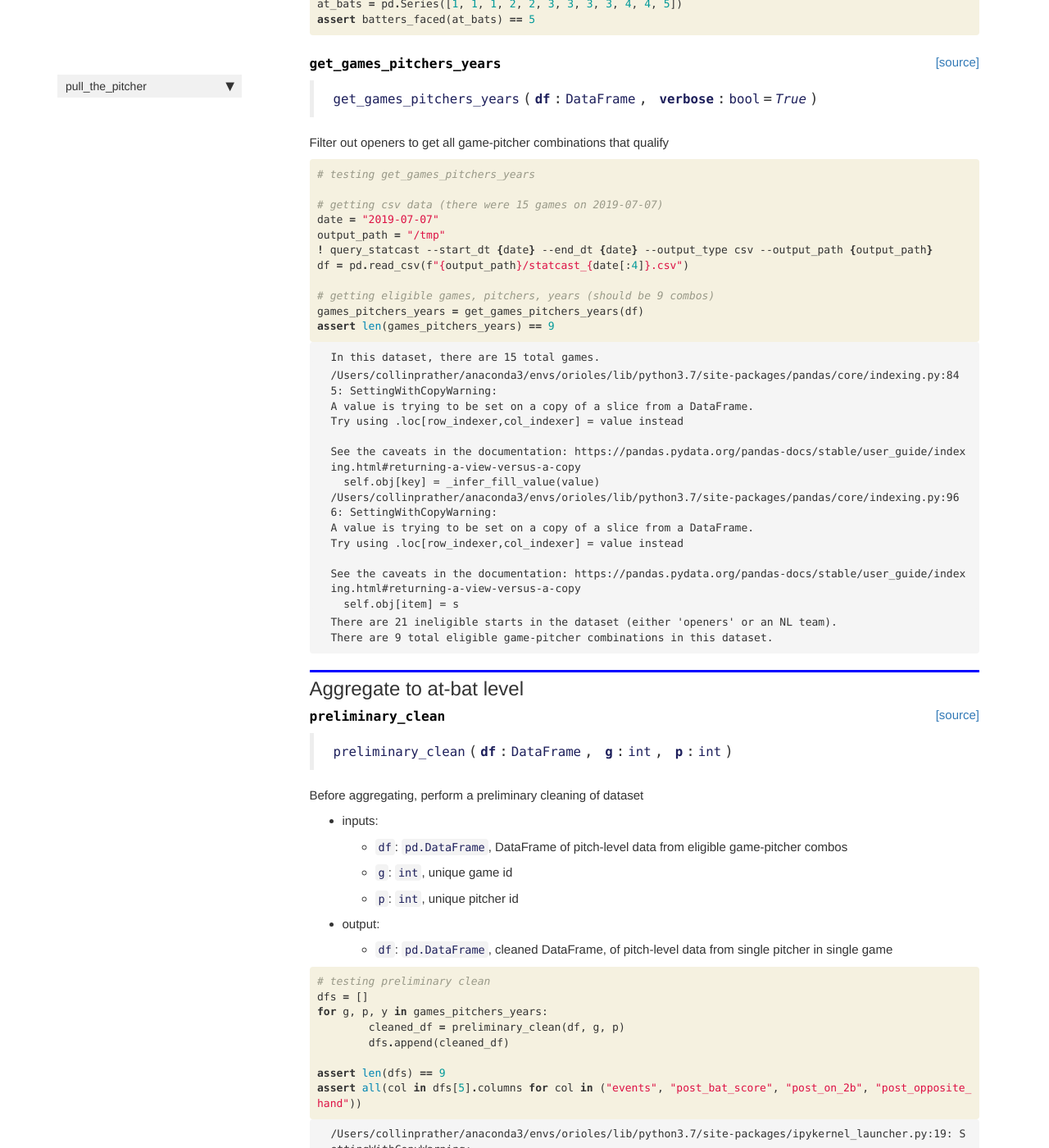
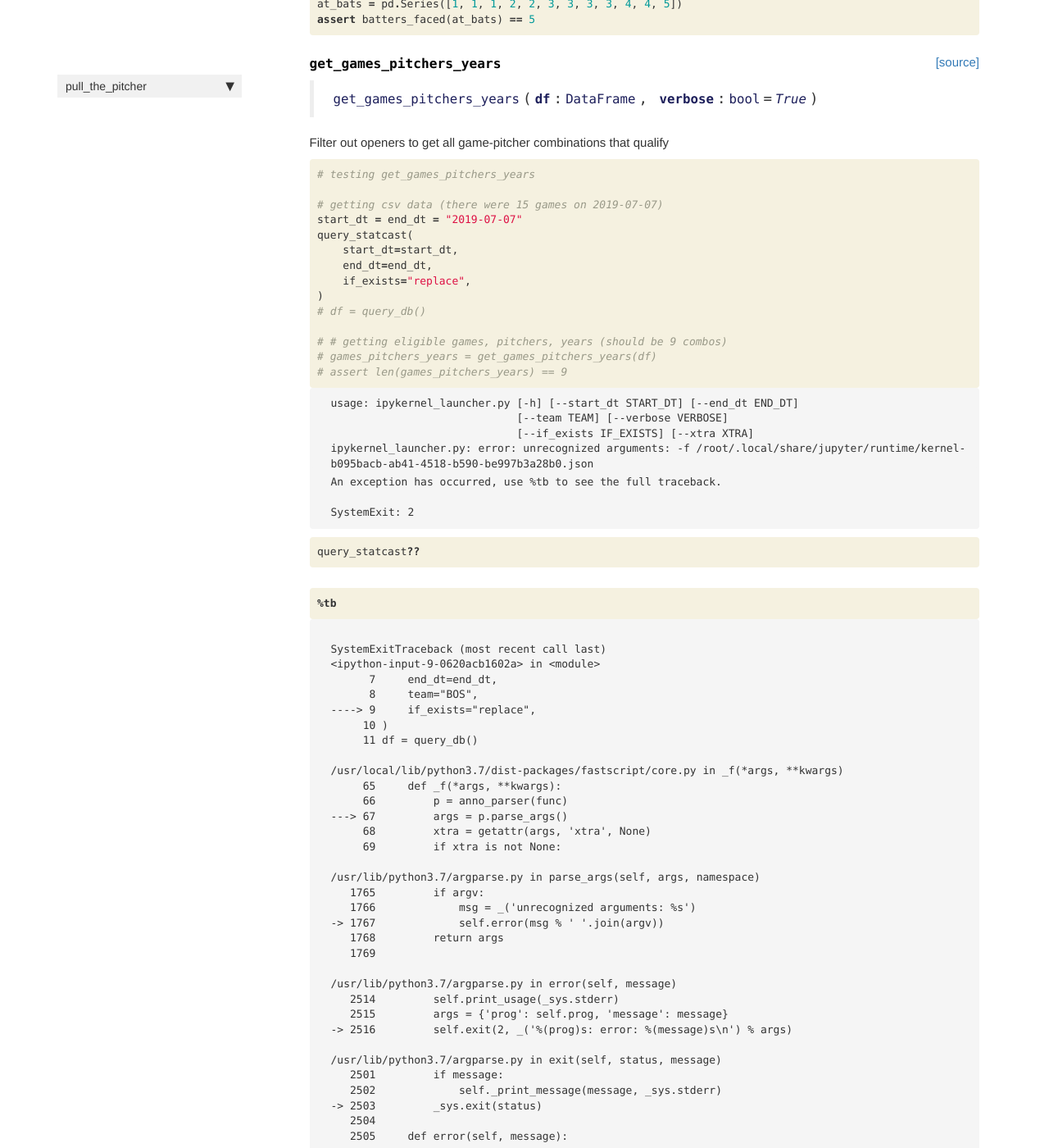
Before and after one commit to collinprather/pull-the-pitcher, a Jekyll site: the page built from docs/data_processing.html, in a window 1280 px wide and 1400 px high, scrolled down 2061 px. Shown: the whole window at 82% size. Built offline with Jekyll 4.4.1, drawn with Linux system fonts in a browser that asks for light colours; nearby versions of some CDN libraries; comment, search, counter and statistics services are not loaded.

Commit message:
removing postgres from docker-compose add pull-the-pitcher to reqs

```diff
--- a/docs/data_processing.html
+++ b/docs/data_processing.html
@@ -280,14 +280,17 @@
 <div class=" highlight hl-ipython3"><pre><span></span><span class="c1"># testing get_games_pitchers_years</span>
 
 <span class="c1"># getting csv data (there were 15 games on 2019-07-07)</span>
-<span class="n">date</span> <span class="o">=</span> <span class="s2">&quot;2019-07-07&quot;</span>
-<span class="n">output_path</span> <span class="o">=</span> <span class="s2">&quot;/tmp&quot;</span>
-<span class="o">!</span> query_statcast --start_dt <span class="o">{</span>date<span class="o">}</span> --end_dt <span class="o">{</span>date<span class="o">}</span> --output_type csv --output_path <span class="o">{</span>output_path<span class="o">}</span>
-<span class="n">df</span> <span class="o">=</span> <span class="n">pd</span><span class="o">.</span><span class="n">read_csv</span><span class="p">(</span><span class="sa">f</span><span class="s2">&quot;</span><span class="si">{</span><span class="n">output_path</span><span class="si">}</span><span class="s2">/statcast_</span><span class="si">{</span><span class="n">date</span><span class="p">[:</span><span class="mi">4</span><span class="p">]</span><span class="si">}</span><span class="s2">.csv&quot;</span><span class="p">)</span>
+<span class="n">start_dt</span> <span class="o">=</span> <span class="n">end_dt</span> <span class="o">=</span> <span class="s2">&quot;2019-07-07&quot;</span>
+<span class="n">query_statcast</span><span class="p">(</span>
+    <span class="n">start_dt</span><span class="o">=</span><span class="n">start_dt</span><span class="p">,</span>
+    <span class="n">end_dt</span><span class="o">=</span><span class="n">end_dt</span><span class="p">,</span>
+    <span class="n">if_exists</span><span class="o">=</span><span class="s2">&quot;replace&quot;</span><span class="p">,</span>
+<span class="p">)</span>
+<span class="c1"># df = query_db()</span>
 
-<span class="c1"># getting eligible games, pitchers, years (should be 9 combos)</span>
-<span class="n">games_pitchers_years</span> <span class="o">=</span> <span class="n">get_games_pitchers_years</span><span class="p">(</span><span class="n">df</span><span class="p">)</span>
-<span class="k">assert</span> <span class="nb">len</span><span class="p">(</span><span class="n">games_pitchers_years</span><span class="p">)</span> <span class="o">==</span> <span class="mi">9</span>
+<span class="c1"># # getting eligible games, pitchers, years (should be 9 combos)</span>
+<span class="c1"># games_pitchers_years = get_games_pitchers_years(df)</span>
+<span class="c1"># assert len(games_pitchers_years) == 9</span>
 </pre></div>
 
     </div>
@@ -299,37 +302,106 @@
 
 <div class="output_area">
 
-<div class="output_subarea output_stream output_stdout output_text">
-<pre>In this dataset, there are 15 total games.
+<div class="output_subarea output_stream output_stderr output_text">
+<pre>usage: ipykernel_launcher.py [-h] [--start_dt START_DT] [--end_dt END_DT]
+                             [--team TEAM] [--verbose VERBOSE]
+                             [--if_exists IF_EXISTS] [--xtra XTRA]
+ipykernel_launcher.py: error: unrecognized arguments: -f /root/.local/share/jupyter/runtime/kernel-b095bacb-ab41-4518-b590-be997b3a28b0.json
 </pre>
 </div>
 </div>
 
 <div class="output_area">
 
-<div class="output_subarea output_stream output_stderr output_text">
-<pre>/Users/collinprather/anaconda3/envs/orioles/lib/python3.7/site-packages/pandas/core/indexing.py:845: SettingWithCopyWarning:
-A value is trying to be set on a copy of a slice from a DataFrame.
-Try using .loc[row_indexer,col_indexer] = value instead
+<div class="output_subarea output_text output_error">
+<pre>
+An exception has occurred, use %tb to see the full traceback.
 
-See the caveats in the documentation: https://pandas.pydata.org/pandas-docs/stable/user_guide/indexing.html#returning-a-view-versus-a-copy
-  self.obj[key] = _infer_fill_value(value)
-/Users/collinprather/anaconda3/envs/orioles/lib/python3.7/site-packages/pandas/core/indexing.py:966: SettingWithCopyWarning:
-A value is trying to be set on a copy of a slice from a DataFrame.
-Try using .loc[row_indexer,col_indexer] = value instead
-
-See the caveats in the documentation: https://pandas.pydata.org/pandas-docs/stable/user_guide/indexing.html#returning-a-view-versus-a-copy
-  self.obj[item] = s
+<span class="ansi-red-fg">SystemExit</span><span class="ansi-red-fg">:</span> 2
 </pre>
 </div>
 </div>
 
+</div>
+</div>
+
+</div>
+    {% endraw %}
+
+    {% raw %}
+
+<div class="cell border-box-sizing code_cell rendered">
+<div class="input">
+
+<div class="inner_cell">
+    <div class="input_area">
+<div class=" highlight hl-ipython3"><pre><span></span>query_statcast<span class="o">??</span>
+</pre></div>
+
+    </div>
+</div>
+</div>
+
+</div>
+    {% endraw %}
+
+    {% raw %}
+
+<div class="cell border-box-sizing code_cell rendered">
+<div class="input">
+
+<div class="inner_cell">
+    <div class="input_area">
+<div class=" highlight hl-ipython3"><pre><span></span><span class="o">%</span><span class="k">tb</span>
+</pre></div>
+
+    </div>
+</div>
+</div>
+
+<div class="output_wrapper">
+<div class="output">
+
 <div class="output_area">
 
-<div class="output_subarea output_stream output_stdout output_text">
-<pre>There are 21 ineligible starts in the dataset (either &#39;openers&#39; or an NL team).
-There are 9 total eligible game-pitcher combinations in this dataset.
-</pre>
+<div class="output_subarea output_text output_error">
+<pre>
+
+<span class="ansi-red-fg">SystemExit</span>Traceback (most recent call last)
+<span class="ansi-green-fg">&lt;ipython-input-9-0620acb1602a&gt;</span> in <span class="ansi-cyan-fg">&lt;module&gt;</span>
+<span class="ansi-green-intense-fg ansi-bold">      7</span>     end_dt<span class="ansi-blue-fg">=</span>end_dt<span class="ansi-blue-fg">,</span>
+<span class="ansi-green-intense-fg ansi-bold">      8</span>     team<span class="ansi-blue-fg">=</span><span class="ansi-blue-fg">&#34;BOS&#34;</span><span class="ansi-blue-fg">,</span>
+<span class="ansi-green-fg">----&gt; 9</span><span class="ansi-red-fg">     </span>if_exists<span class="ansi-blue-fg">=</span><span class="ansi-blue-fg">&#34;replace&#34;</span><span class="ansi-blue-fg">,</span>
+<span class="ansi-green-intense-fg ansi-bold">     10</span> )
+<span class="ansi-green-intense-fg ansi-bold">     11</span> df <span class="ansi-blue-fg">=</span> query_db<span class="ansi-blue-fg">(</span><span class="ansi-blue-fg">)</span>
+
+<span class="ansi-green-fg">/usr/local/lib/python3.7/dist-packages/fastscript/core.py</span> in <span class="ansi-cyan-fg">_f</span><span class="ansi-blue-fg">(*args, **kwargs)</span>
+<span class="ansi-green-intense-fg ansi-bold">     65</span>     <span class="ansi-green-fg">def</span> _f<span class="ansi-blue-fg">(</span><span class="ansi-blue-fg">*</span>args<span class="ansi-blue-fg">,</span> <span class="ansi-blue-fg">**</span>kwargs<span class="ansi-blue-fg">)</span><span class="ansi-blue-fg">:</span>
+<span class="ansi-green-intense-fg ansi-bold">     66</span>         p <span class="ansi-blue-fg">=</span> anno_parser<span class="ansi-blue-fg">(</span>func<span class="ansi-blue-fg">)</span>
+<span class="ansi-green-fg">---&gt; 67</span><span class="ansi-red-fg">         </span>args <span class="ansi-blue-fg">=</span> p<span class="ansi-blue-fg">.</span>parse_args<span class="ansi-blue-fg">(</span><span class="ansi-blue-fg">)</span>
+<span class="ansi-green-intense-fg ansi-bold">     68</span>         xtra <span class="ansi-blue-fg">=</span> getattr<span class="ansi-blue-fg">(</span>args<span class="ansi-blue-fg">,</span> <span class="ansi-blue-fg">&#39;xtra&#39;</span><span class="ansi-blue-fg">,</span> <span class="ansi-green-fg">None</span><span class="ansi-blue-fg">)</span>
+<span class="ansi-green-intense-fg ansi-bold">     69</span>         <span class="ansi-green-fg">if</span> xtra <span class="ansi-green-fg">is</span> <span class="ansi-green-fg">not</span> <span class="ansi-green-fg">None</span><span class="ansi-blue-fg">:</span>
+
+<span class="ansi-green-fg">/usr/lib/python3.7/argparse.py</span> in <span class="ansi-cyan-fg">parse_args</span><span class="ansi-blue-fg">(self, args, namespace)</span>
+<span class="ansi-green-intense-fg ansi-bold">   1765</span>         <span class="ansi-green-fg">if</span> argv<span class="ansi-blue-fg">:</span>
+<span class="ansi-green-intense-fg ansi-bold">   1766</span>             msg <span class="ansi-blue-fg">=</span> _<span class="ansi-blue-fg">(</span><span class="ansi-blue-fg">&#39;unrecognized arguments: %s&#39;</span><span class="ansi-blue-fg">)</span>
+<span class="ansi-green-fg">-&gt; 1767</span><span class="ansi-red-fg">             </span>self<span class="ansi-blue-fg">.</span>error<span class="ansi-blue-fg">(</span>msg <span class="ansi-blue-fg">%</span> <span class="ansi-blue-fg">&#39; &#39;</span><span class="ansi-blue-fg">.</span>join<span class="ansi-blue-fg">(</span>argv<span class="ansi-blue-fg">)</span><span class="ansi-blue-fg">)</span>
+<span class="ansi-green-intense-fg ansi-bold">   1768</span>         <span class="ansi-green-fg">return</span> args
+<span class="ansi-green-intense-fg ansi-bold">   1769</span>
+
+<span class="ansi-green-fg">/usr/lib/python3.7/argparse.py</span> in <span class="ansi-cyan-fg">error</span><span class="ansi-blue-fg">(self, message)</span>
+<span class="ansi-green-intense-fg ansi-bold">   2514</span>         self<span class="ansi-blue-fg">.</span>print_usage<span class="ansi-blue-fg">(</span>_sys<span class="ansi-blue-fg">.</span>stderr<span class="ansi-blue-fg">)</span>
+<span class="ansi-green-intense-fg ansi-bold">   2515</span>         args <span class="ansi-blue-fg">=</span> <span class="ansi-blue-fg">{</span><span class="ansi-blue-fg">&#39;prog&#39;</span><span class="ansi-blue-fg">:</span> self<span class="ansi-blue-fg">.</span>prog<span class="ansi-blue-fg">,</span> <span class="ansi-blue-fg">&#39;message&#39;</span><span class="ansi-blue-fg">:</span> message<span class="ansi-blue-fg">}</span>
+<span class="ansi-green-fg">-&gt; 2516</span><span class="ansi-red-fg">         </span>self<span class="ansi-blue-fg">.</span>exit<span class="ansi-blue-fg">(</span><span class="ansi-cyan-fg">2</span><span class="ansi-blue-fg">,</span> _<span class="ansi-blue-fg">(</span><span class="ansi-blue-fg">&#39;%(prog)s: error: %(message)s\n&#39;</span><span class="ansi-blue-fg">)</span> <span class="ansi-blue-fg">%</span> args<span class="ansi-blue-fg">)</span>
+
+<span class="ansi-green-fg">/usr/lib/python3.7/argparse.py</span> in <span class="ansi-cyan-fg">exit</span><span class="ansi-blue-fg">(self, status, message)</span>
+<span class="ansi-green-intense-fg ansi-bold">   2501</span>         <span class="ansi-green-fg">if</span> message<span class="ansi-blue-fg">:</span>
+<span class="ansi-green-intense-fg ansi-bold">   2502</span>             self<span class="ansi-blue-fg">.</span>_print_message<span class="ansi-blue-fg">(</span>message<span class="ansi-blue-fg">,</span> _sys<span class="ansi-blue-fg">.</span>stderr<span class="ansi-blue-fg">)</span>
+<span class="ansi-green-fg">-&gt; 2503</span><span class="ansi-red-fg">         </span>_sys<span class="ansi-blue-fg">.</span>exit<span class="ansi-blue-fg">(</span>status<span class="ansi-blue-fg">)</span>
+<span class="ansi-green-intense-fg ansi-bold">   2504</span>
+<span class="ansi-green-intense-fg ansi-bold">   2505</span>     <span class="ansi-green-fg">def</span> error<span class="ansi-blue-fg">(</span>self<span class="ansi-blue-fg">,</span> message<span class="ansi-blue-fg">)</span><span class="ansi-blue-fg">:</span>
+
+<span class="ansi-red-fg">SystemExit</span>: 2</pre>
 </div>
 </div>
 
--- a/requirements.txt
+++ b/requirements.txt
@@ -7,3 +7,4 @@
 pytest==5.4.1
 streamlit==0.6
 nbdev==0.2.18
+pull-the-pitcher
```
Also changed, not shown: docker-compose.yml (+0 -13 lines), 3 other files.
